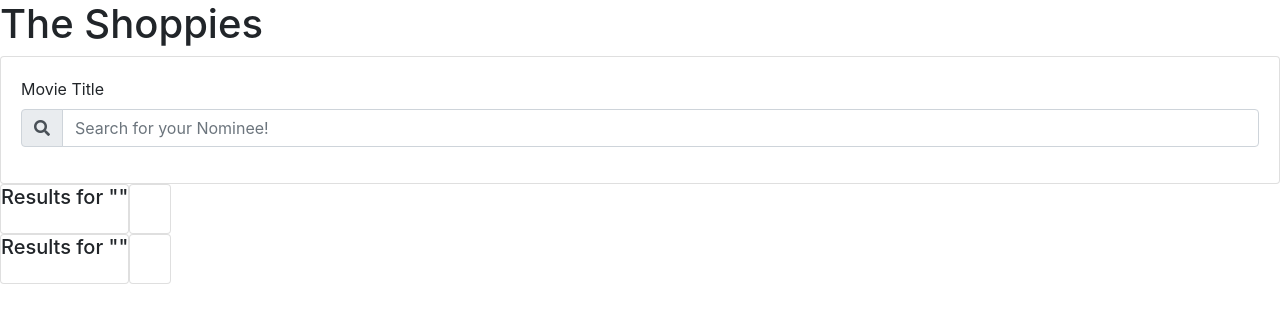
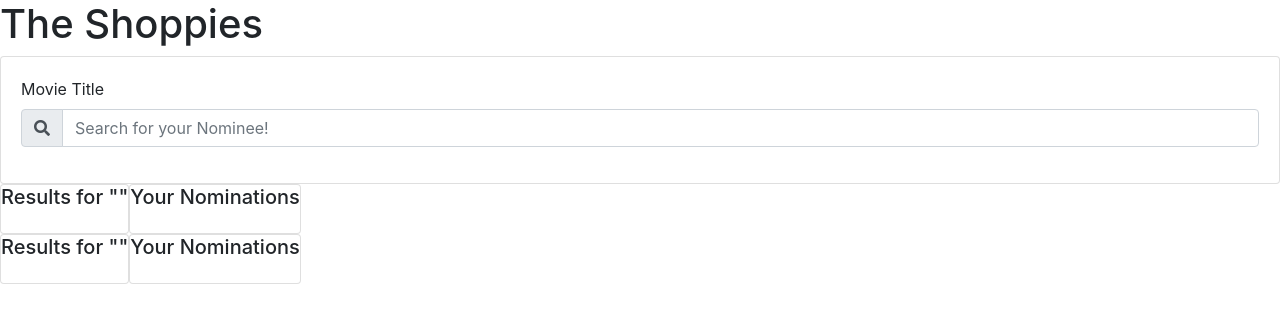
Before and after one commit to mhallett00/the-shoppies, a React (Create React App) app: page / in a window 1280 px wide. Shown: the top 320 px of the page. Built offline with nearby package versions, Linux system fonts and the light colour scheme.

Commit message:
Changed nomination heading

```diff
--- a/src/components/Nominations.js
+++ b/src/components/Nominations.js
@@ -4,8 +4,6 @@ import NominationEntry from "./NominationEntry";
 
 function Nominations(props) {
   const { nominations, removeNomination } = props;
-  console.log("nominations", nominations);
-  console.log(Array.isArray(nominations));
   const movies = nominations
     ? nominations.map((movie, index) => {
         return (
@@ -21,6 +19,7 @@ function Nominations(props) {
     : "No Nominations!";
   return (
     <>
+      <h5>Your Nominations</h5>
       <ul>{movies}</ul>
     </>
   );
```
